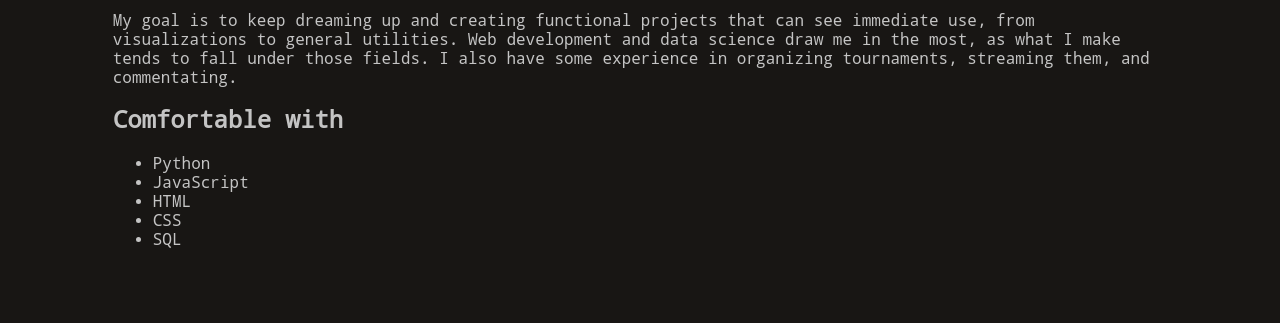
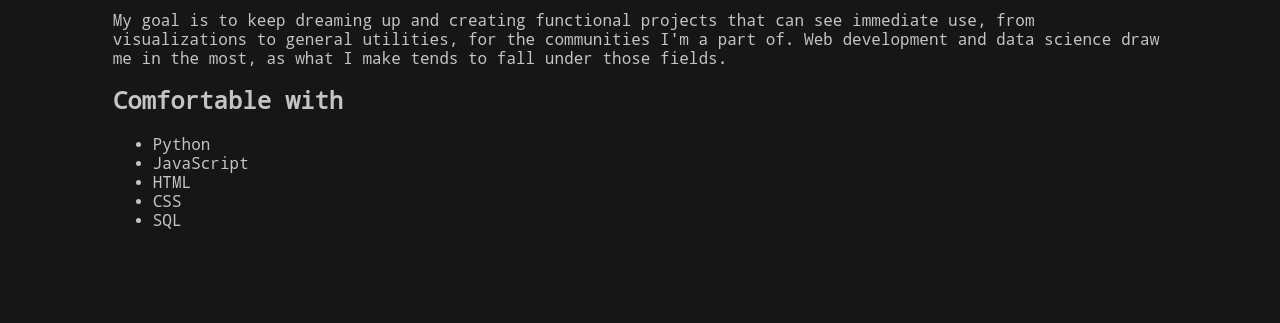
Before and after one commit to SayaDuck/sayaduck.github.io, a plain HTML site: page index.html in a window 1280 px wide. Shown: the part 173-496 px from the top of the page. Drawn offline with Linux system fonts and the light colour scheme.

Commit message:
slightly cleaned up about blurb

```diff
--- a/index.html
+++ b/index.html
@@ -17,7 +17,7 @@
         <section id="about">
             <div class="about-text">
                 <h1><span class="yellow">Jonathan</span> <span class="red">Lee</span></h1>
-                <p>My goal is to keep dreaming up and creating functional projects that can see immediate use, from visualizations to general utilities. Web development and data science draw me in the most, as what I make tends to fall under those fields. I also have some experience in organizing tournaments, streaming them, and commentating.</p>
+                <p>My goal is to keep dreaming up and creating functional projects that can see immediate use, from visualizations to general utilities, for the communities I'm a part of. Web development and data science draw me in the most, as what I make tends to fall under those fields.</p>
             </div>
             <div class="skills">
                 <h2>Comfortable with</h2>
```
